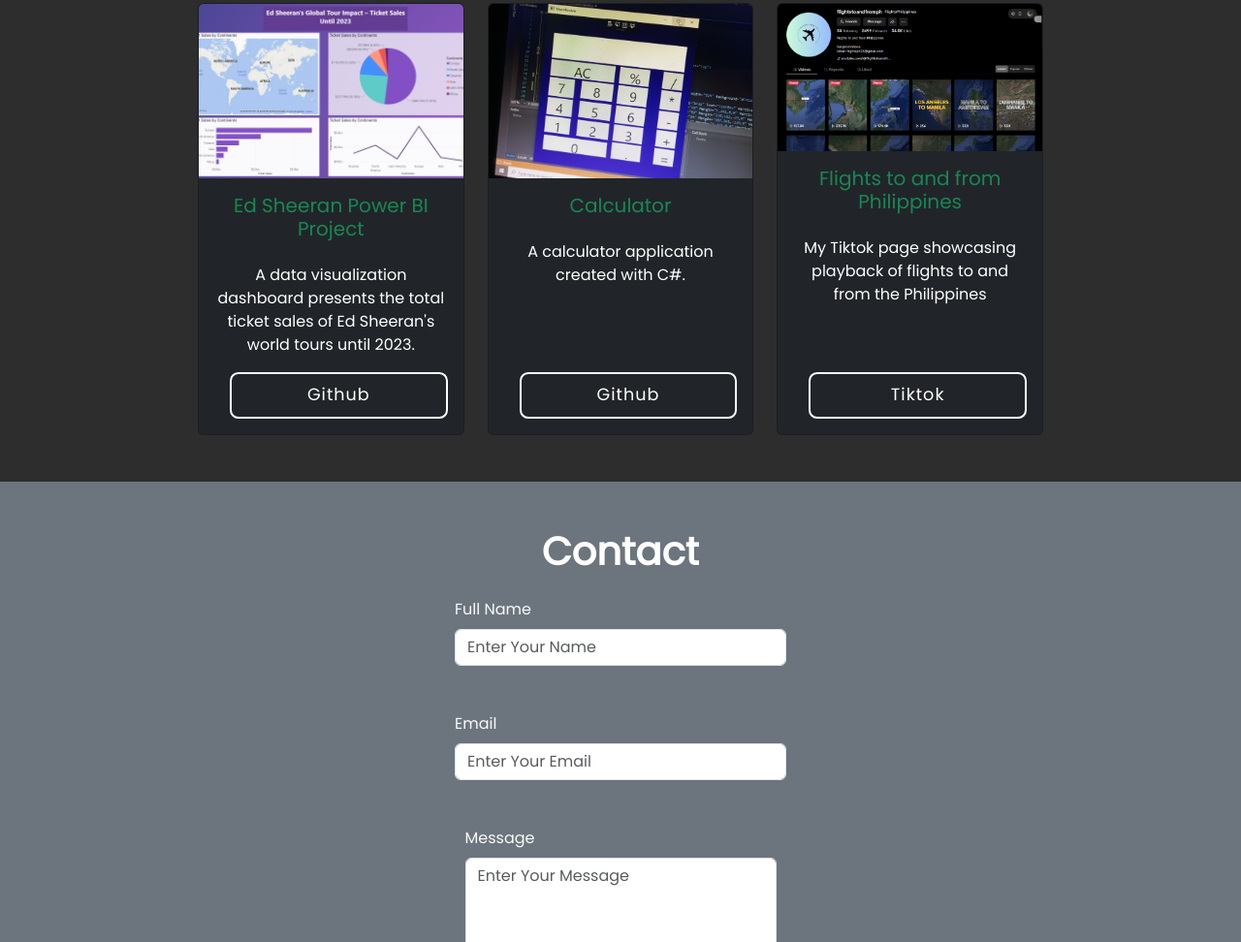
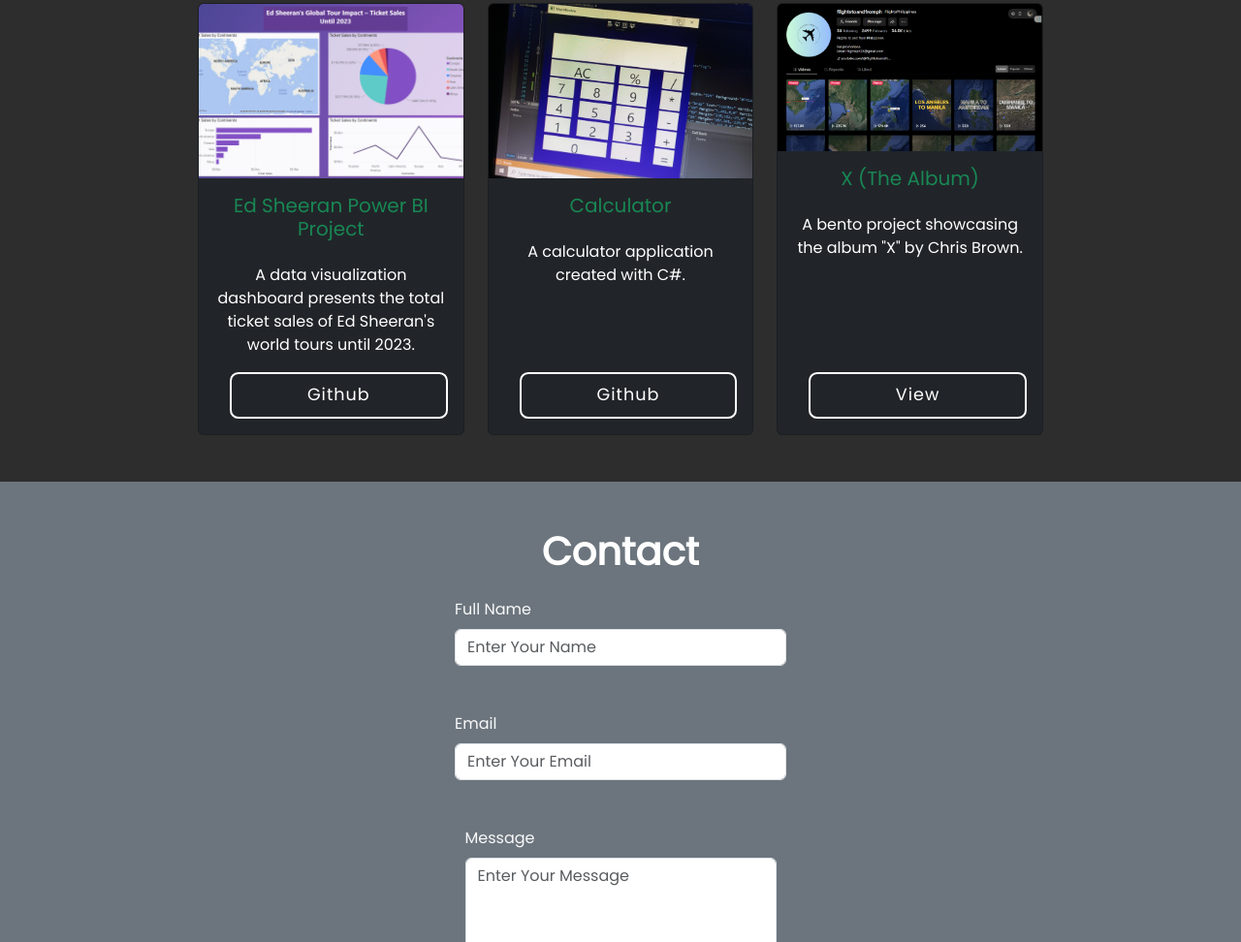
Before and after one commit to konfuzed12/ajadao12.github.io, a plain HTML site: page index.html in a window 1280 px wide. Shown: the part 2973-3945 px from the top of the page at 97% size. Drawn offline with nearby package versions, Linux system fonts and the light colour scheme.

Commit message:
added new project, removed tiktok account

```diff
--- a/index.html
+++ b/index.html
@@ -231,11 +231,10 @@
                     <div class="card bg-dark text-white">
                         <img src="images/screenshot01.png" class="card-img-top" alt="Icon">
                         <div class="card-body d-flex flex-column">
-                            <h5 class="card-title text-success">Flights to and from Philippines</h5>
-                            <p class="card-text flex-grow-1">My Tiktok page showcasing playback of flights to and from
-                                the Philippines</p>
-                            <a href="https://www.tiktok.com/@flightstoandfromph" class="btn btn-outline-light ms-3"
-                                target="_blank">Tiktok</a>
+                            <h5 class="card-title text-success">X (The Album)</h5>
+                            <p class="card-text flex-grow-1">A bento project showcasing the album "X" by Chris Brown.</p>
+                            <a href="https://konfuzed12.github.io/xchrisbrown.io/" class="btn btn-outline-light ms-3"
+                                target="_blank">View</a>
                         </div>
                     </div>
                 </div>
```
